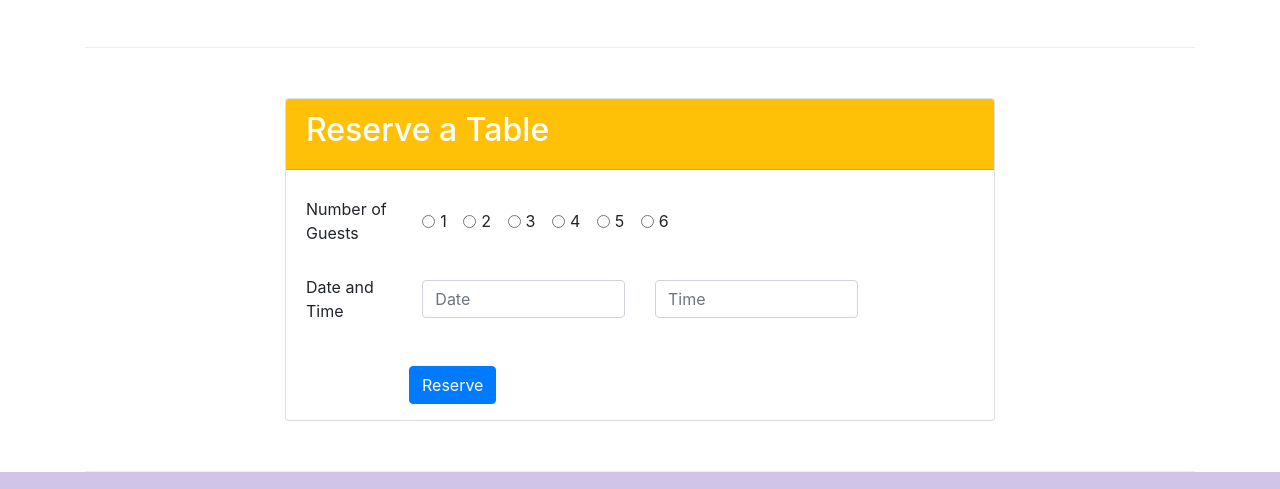
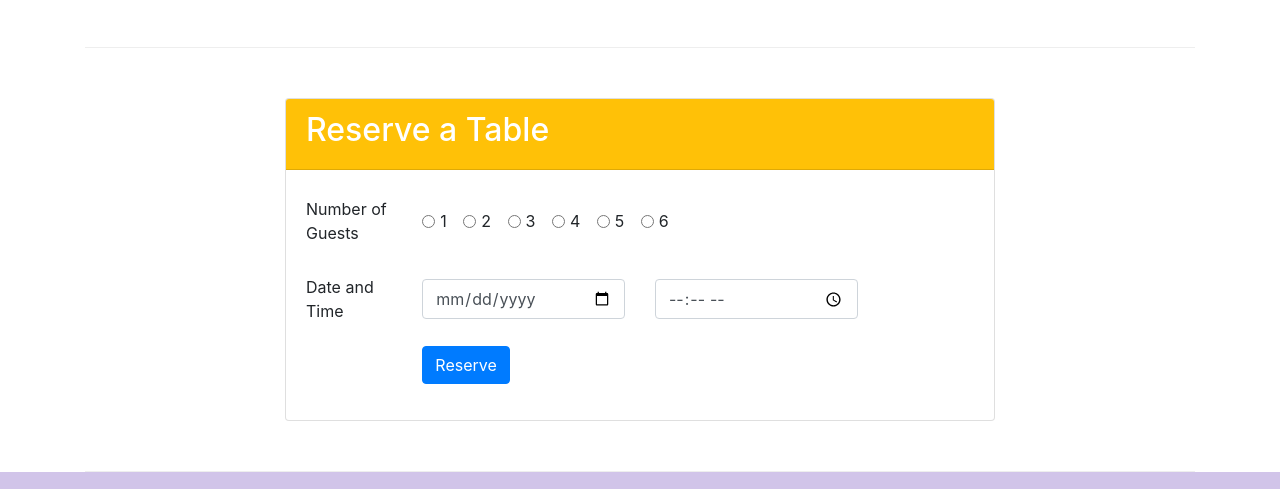
Before and after one commit to Duinobot/bootstrap4, a website: page index.html in a window 1280 px wide. Shown: the part 1486-1975 px from the top of the page. Drawn offline with nearby package versions, Linux system fonts and the light colour scheme.

Commit message:
fix minor issues for assignment2

```diff
--- a/index.html
+++ b/index.html
@@ -142,18 +142,19 @@
                             <div class="form-group row">
                                 <label for="reservation-date" class="col-lg-2 col-form-label">Date and Time</label>
                                     <div class="col-md-4 align-self-center">
-                                        <input type="text" class="form-control" id="reservation-date" name="reservation-date" placeholder="Date">
+                                        <input type="date" class="form-control" id="reservation-date" name="reservation-date" placeholder="Date">
                                     </div>
                                     <div class="col-md-4 align-self-center">
-                                        <input type="text" class="form-control" id="reservation-time" name="reservation-time" placeholder="Time">
+                                        <input type="time" class="form-control" id="reservation-time" name="reservation-time" placeholder="Time">
+                                    </div>
+                                </div>
+                                <div class="form-group row">
+                                    <div class="col-12 col-md-10 offset-lg-2">
+                                        <button type="submit" class="btn btn-primary">Reserve</button>
                                     </div>
                                 </div>
                             </div>
-                            <div class="form-group row">
-                                <div class="offset-md-2 col-md-10">
-                                    <button type="submit" class="btn btn-primary">Reserve</button>
-                                </div>
-                            </div>
+
                         </form>
                     </div>
                 </div>
```
